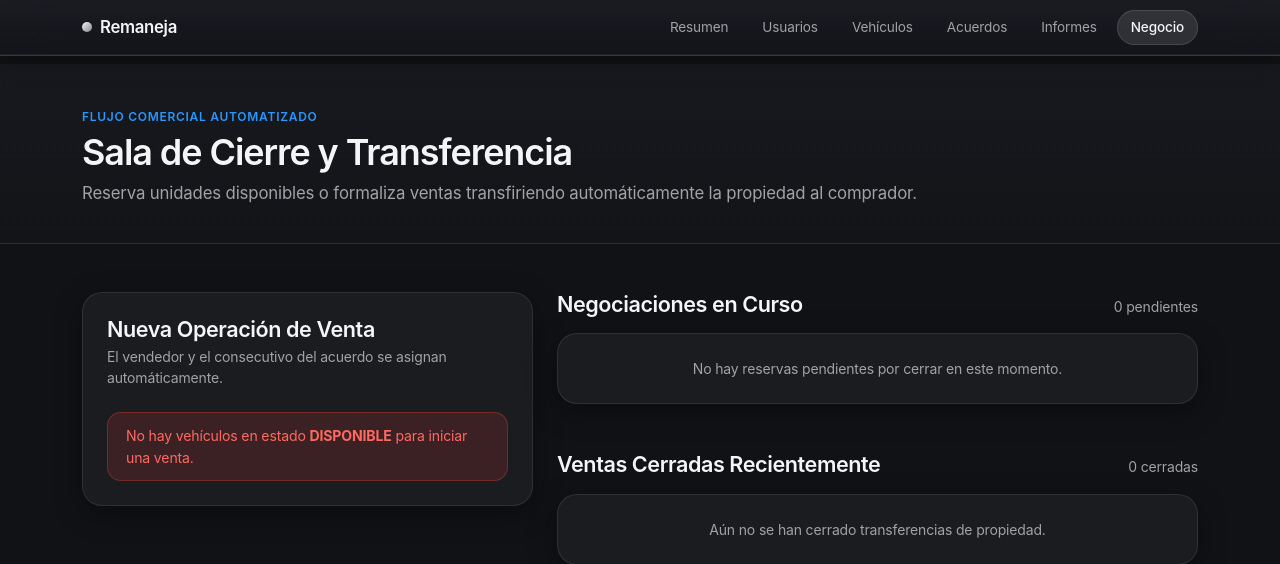
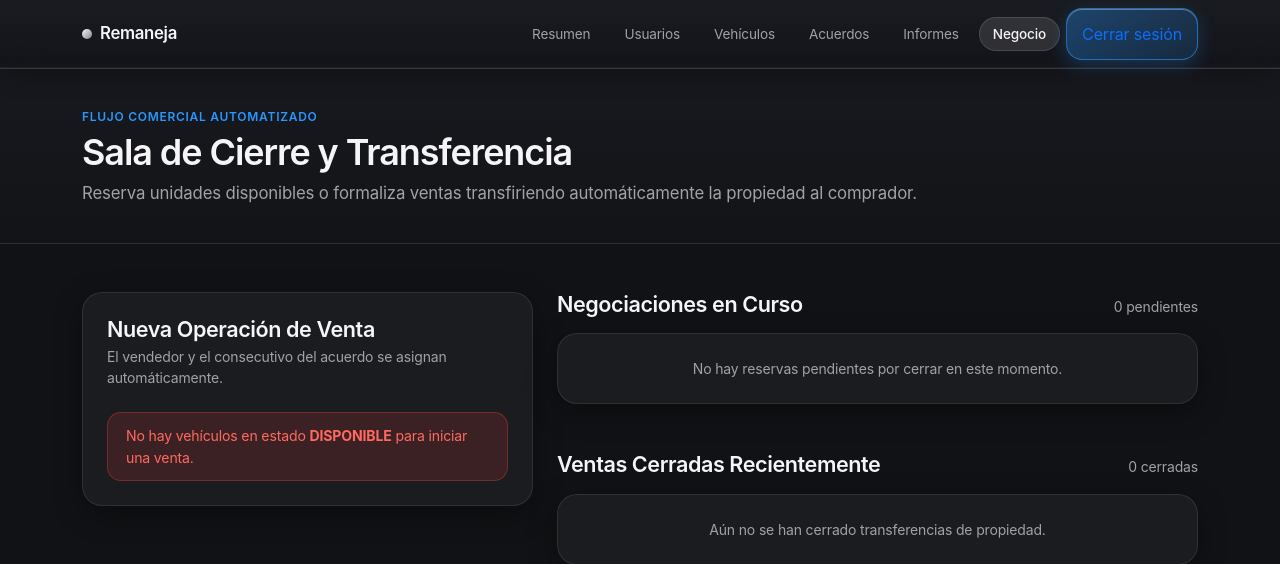
Before and after one commit to juanjosevalencia/remaneja, a Spring Boot app: page /web/business in a window 1280 px wide. Shown: the top 564 px of the page. Run offline with Spring Boot 4, Linux system fonts and the light colour scheme; data that the repository does not hold is empty.

Commit message:
Ajustar rutas y despliegue de Remaneja

```diff
--- a/src/main/resources/templates/fragments/navbar.html
+++ b/src/main/resources/templates/fragments/navbar.html
@@ -19,6 +19,7 @@
                     <a class="appleNavLink" th:classappend="${paginaActiva == 'acuerdos'} ? 'active' : ''" th:href="@{/web/purchaseagreements}">Acuerdos</a>
                     <a class="appleNavLink" th:classappend="${paginaActiva == 'informes'} ? 'active' : ''" th:href="@{/web/reports}">Informes</a>
                     <a class="appleNavLink" th:classappend="${paginaActiva == 'negocio'} ? 'active' : ''" th:href="@{/web/business}">Negocio</a>
+                    <a class="liquidGridItem" th:classappend="${paginaActiva == 'negocio'} ? 'active' : ''" th:href="@{/logout}">Cerrar sesión</a>
                 </div>
 
                 <!-- Botón píldora Liquid Glass (Móvil) -->
@@ -72,6 +73,12 @@
                     <span class="liquidItemName">Negocio</span>
                     <span class="liquidItemDesc">Sala de cierre</span>
                 </a>
+
+                <a class="liquidGridItem" th:classappend="${paginaActiva == 'negocio'} ? 'active' : ''" th:href="@{/logout}"></a>
+                    <span class="liquidItemName">Cerrar sesión</span>
+                    <span class="liquidItemDesc">Salir de tu cuenta</span>
+                </a>
+
             </div>
         </div>
 
```
